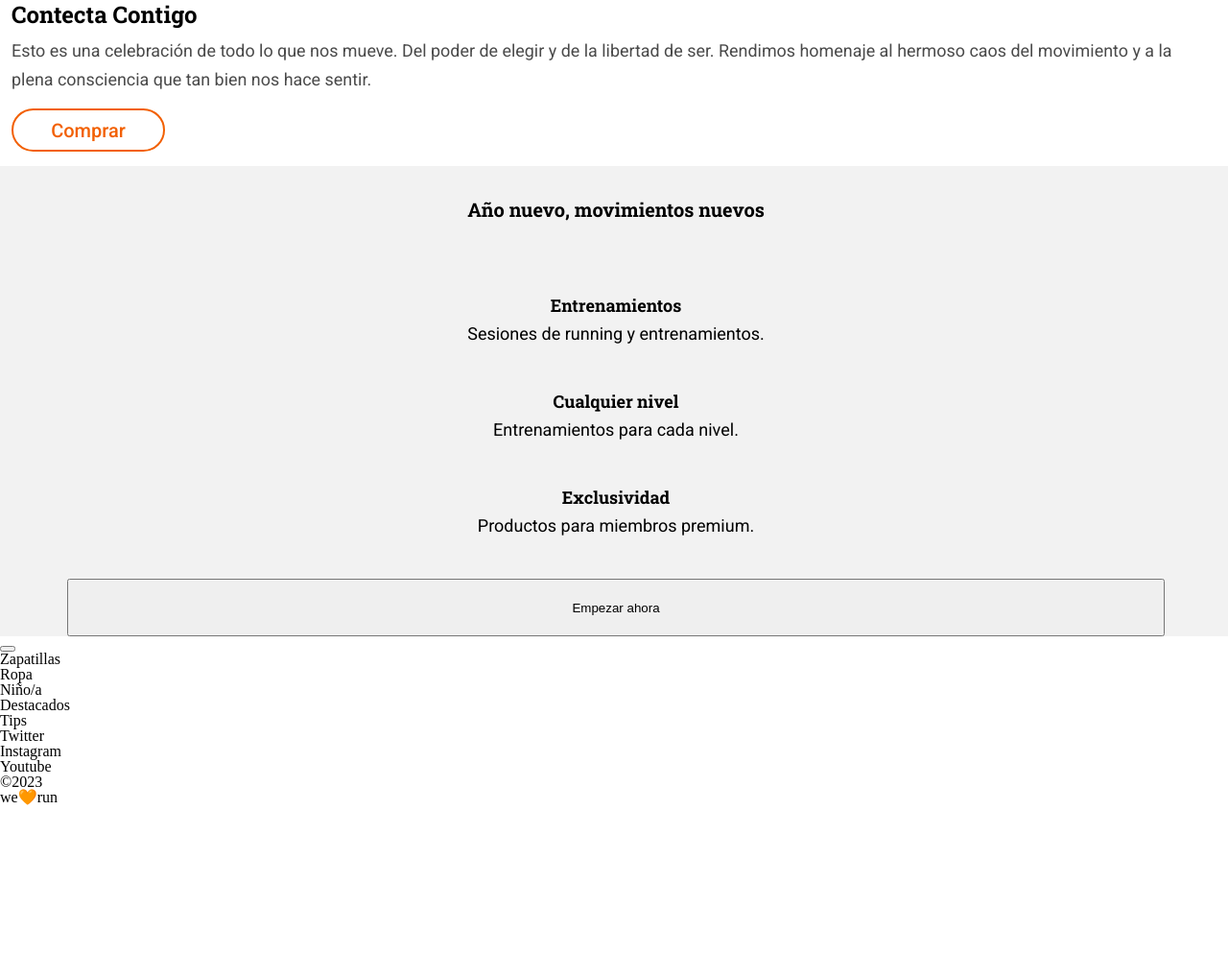
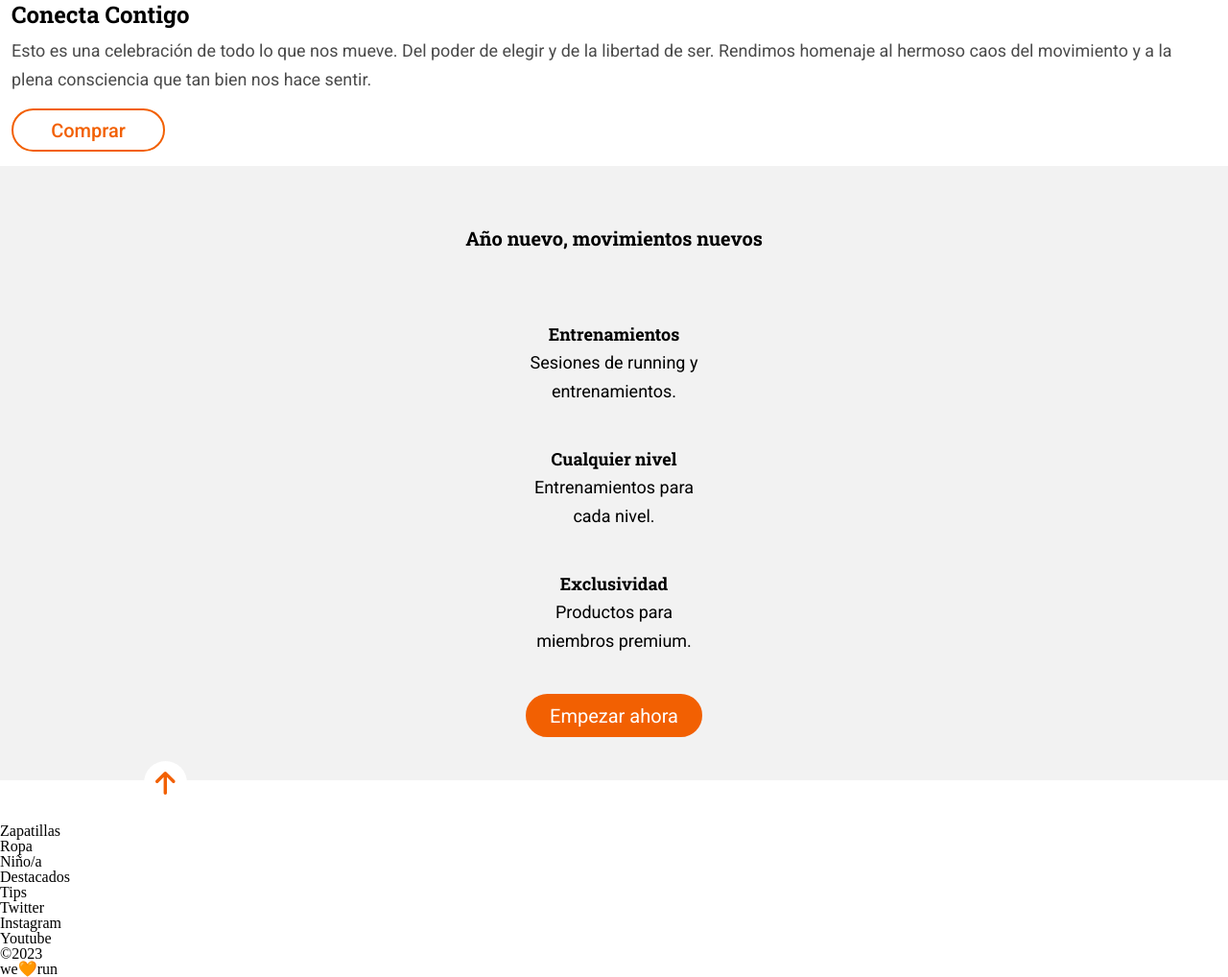
Before and after one commit to laurapascual/we-buy, a website: page src/html/index.html in a window 1280 px wide. Shown: the part 861-1879 px from the top of the page at 96% size. Before the commit the page ends 1700 px from the top, so only its background shows below. Drawn offline with nearby package versions, Linux system fonts and the light colour scheme; files that its build step writes are made by us from their sources; files whose address does not match are found by name.

Commit message:
update button section2 and arrow

```diff
--- a/src/html/partials/header.html
+++ b/src/html/partials/header.html
@@ -1,4 +1,4 @@
-<header class="header">
+<header class="header" id="header">
   <nav class="header__menu">
     <a href="https://adalab.es/"title="Menu link">
       <img src="./assets/images/ico-menu.svg" alt="Menu icon" title="Menu icon">
--- a/src/html/partials/main.html
+++ b/src/html/partials/main.html
@@ -1,9 +1,11 @@
 <main class="main">
     <section class="section1">
         <small class="section1__small">Los sentimientos nos inspiran</small>
-        <h2 class="section1__title">Contecta Contigo</h2>
+        <h2 class="section1__title">Conecta Contigo</h2>
         <p class="section1__text">Esto es una celebración de todo lo que nos mueve. Del poder de elegir y de la libertad de ser. Rendimos homenaje al hermoso caos del movimiento y a la plena consciencia que tan bien nos hace sentir.</p>
-        <button class="section1__button">Comprar</button>
+        <button class="section1__button">
+            <a class="section1__link" href="https://adalab.es/" title="Buy button">Comprar</a>
+        </button>
     </section>
     <section class="section2" id="section2">
         <h3 class="section2__title">Año nuevo, movimientos nuevos</h3>
@@ -19,7 +21,13 @@
             <h4 class="section2__article--title">Exclusividad</h4>
             <p class="section2__article--text">Productos para miembros premium.</p>
         </article>
-        <button>Empezar ahora</button>
+        <button class="section2__button">
+            <a class="section2__link" href="https://adalab.es/" title="Start now">Empezar ahora</a>
+        </button>
     </section>
-    <button></button>
+    <a href="#header">
+        <div class="arrow__button">
+            <img class="arrow__img" src="./assets/images/ico-arrow.svg" alt="Scroll up" title="Scroll up">
+        </div>
+    </a>
 </main>
--- /dev/null
+++ b/src/scss/layout/_arrow.scss
@@ -0,0 +1,10 @@
+.arrow__button {
+    background-color: $color-text-main;
+    width: 45px;
+    height: 45px;
+    border-radius: 22.5px;
+    display: flex;
+    justify-content: center;
+    align-items: center;
+    transform: translate(150px, -20px);
+}
--- a/src/scss/layout/_main-section1.scss
+++ b/src/scss/layout/_main-section1.scss
@@ -33,4 +33,8 @@
         background-color: $color-text-main;
         font-weight: 500;
     }
+    &__link {
+        text-decoration: none;
+        color: $color-details;
+    }
 }
--- a/src/scss/layout/_main-section2.scss
+++ b/src/scss/layout/_main-section2.scss
@@ -1,6 +1,6 @@
 .section2 {
     background-color: $color-background;
-    padding: 30px 66px 0 70px;
+    padding: 30px 15px 0 15px;
     display: grid;
     grid-template-columns: 1fr;
     grid-template-rows: 1fr 1fr 1fr 1fr 1fr;
@@ -10,6 +10,10 @@
         font-family: $font-title;
         line-height: 30px;
         text-align: center;
+        display: flex;
+        flex-direction: column;
+        justify-content: center;
+        align-items: center;
     }
     &__article {
         display: flex;
@@ -24,9 +28,22 @@
         }
         &--text {
             font-family: $font-main;
+            max-width: 180px;
         }
     }
+    &__button {
+        background-color: $color-details;
+        color: $color-text-main;
+        font-family: $font-main;
+        font-size: 1.25rem;
+        width: 184px;
+        height: 45px;
+        border-radius: 22.5px;
+        border: solid 2px $color-details;
+        margin: 0 auto;
+    }
+    &__link {
+        text-decoration: none;
+        color: $color-text-main;
+    }
 }
-.title::first-line {
-    word-spacing: 100vw;
-}
--- a/src/scss/main.scss
+++ b/src/scss/main.scss
@@ -5,5 +5,6 @@
 @import 'layout/header';
 @import 'layout/main-section1';
 @import 'layout/main-section2';
+@import 'layout/arrow';
 @import 'layout/footer';
 @import 'pages/index';
```
